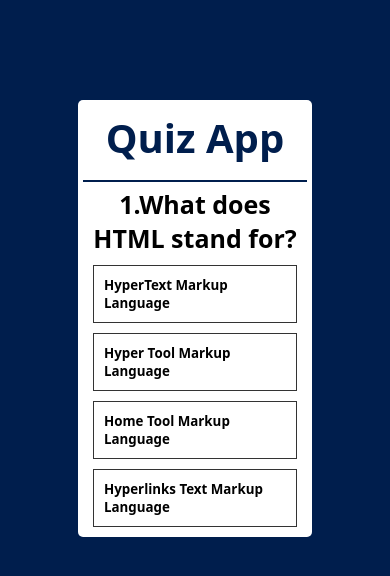
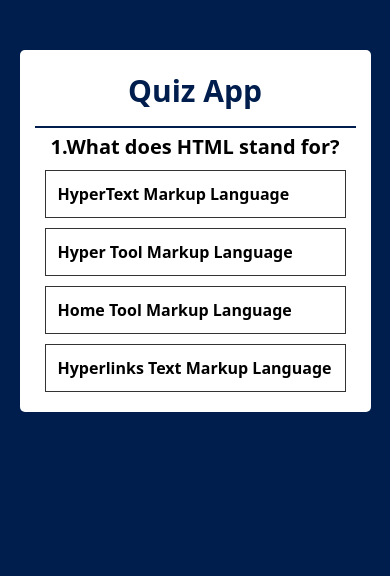
Before and after one commit to abdelfadelAchraf/quiz-App, a plain HTML site: page index.html in a window 390 px wide. Drawn offline with Linux system fonts and the light colour scheme.

Commit message:
Add the media query For devices with width up to 768px (Tablets and mobile)

```diff
--- a/style.css
+++ b/style.css
@@ -80,3 +80,30 @@ body{
     background: rgba(255, 0, 0, 0.438);
     color: #fff;
 }
+
+/* For devices with width up to 768px (Tablets and mobile) */
+@media (max-width: 768px) {
+    .app {
+        max-width: 90%;
+        margin: 50px auto;
+        padding: 15px;
+    }
+
+    .app h1 {
+        font-size: 30px;
+    }
+
+    .quiz h2 {
+        font-size: 20px;
+    }
+
+    #answer-btns button {
+        padding: 12px;
+        font-size: 16px;
+    }
+
+    .quiz .next {
+        padding: 12px;
+        font-size: 16px;
+    }
+}
```
